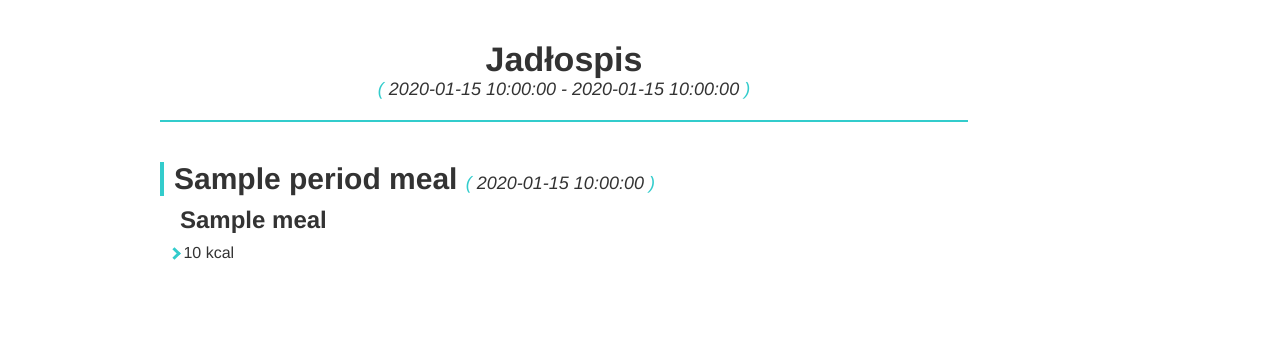
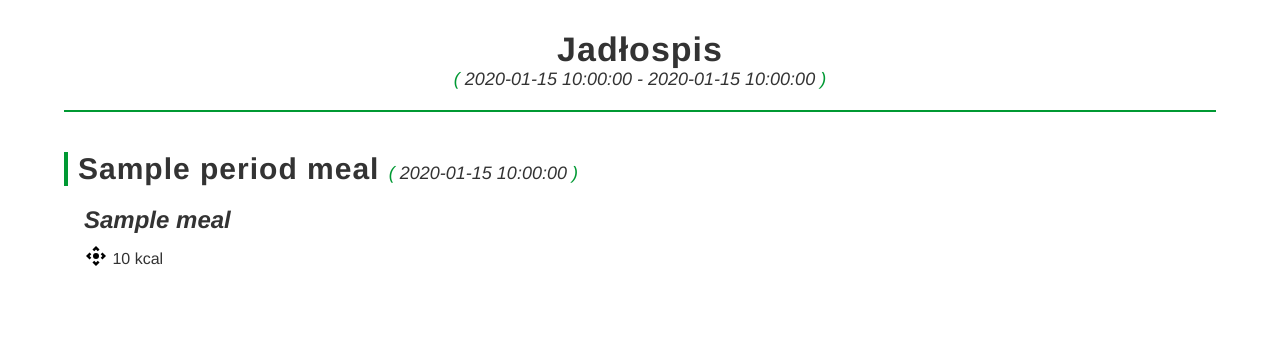
Before and after one commit to kzadlo/diet-generator, a Symfony app: template templates/diet-pdf.html.twig in a window 1280 px wide. Shown: the top 341 px of the page. Run offline with Twig, Linux system fonts and the light colour scheme; the template is opened without the code that fills it: most values are stand-ins (such as "Sample title", 1, 10 or a date in 2020); some libraries are stand-ins or nearby versions.

Commit message:
Styling diet pdf

```diff
--- a/public/css/pdf.css
+++ b/public/css/pdf.css
@@ -17,59 +17,33 @@ h3 {
     font-size: 24px;
 }
 
-i.arrow {
-    border: solid #3cc;
-    border-width: 0 3px 3px 0;
-    display: inline-block;
-    padding: 3px;
-}
-
-.right {
-    transform: rotate(-45deg);
-    -webkit-transform: rotate(-45deg);
-}
-
-.left {
-    transform: rotate(135deg);
-    -webkit-transform: rotate(135deg);
-}
-
-.up {
-    transform: rotate(-135deg);
-    -webkit-transform: rotate(-135deg);
-}
-
-.down {
-    transform: rotate(45deg);
-    -webkit-transform: rotate(45deg);
-}
-
 .new-page {
     page-break-before: always;
 }
 
 span.color-element {
-    color: #3cc;
+    color: #009933;
 }
 
 span.date-range {
     font-style: italic;
     font-size: 18px;
     font-weight: lighter;
+    letter-spacing: normal !important;
 }
 
 div.container {
-    margin: 10px 160px;
-    padding: 10px 0;
-    width: 60%;
+    margin: 10px auto;
+    padding: 10px auto;
+    width: 90%;
 }
 
 div.diet-title-box {
     text-align: center;
     width: 100%;
-    padding: 20px;
+    padding: 20px 0;
     margin: 0 auto;
-    border-bottom: 2px solid #3cc;
+    border-bottom: 2px solid #009933;
 }
 
 div.day-box {
@@ -78,7 +52,7 @@ div.day-box {
 
 div.meal-box {
     page-break-inside: avoid !important;
-    margin: 0 10px;
+    margin: 10px;
 }
 
 div.content-box {
@@ -89,12 +63,14 @@ div.content-box {
 .diet-title {
     margin: 0;
     padding: 0;
+    letter-spacing: 1px;
 }
 
 .day-title {
     margin: 0;
     padding: 0 10px;
-    border-left: 4px solid #3cc;
+    border-left: 4px solid #009933;
+    letter-spacing: 1px;
 }
 
 .meal-title {
@@ -111,11 +87,16 @@ div.content-box {
 .content-text {
     padding: 10px;
     margin: 0;
+    line-height: 150%;
+}
+
+span.calories {
+    padding: 10px;
 }
 
 ul.recipe-list {
     margin: 0;
-    padding: 6px;
+    padding: 10px 0;
     list-style: none;
 }
 
@@ -123,3 +104,7 @@ ul.recipe-list li {
     margin: 0;
     padding: 0;
 }
+
+.icon {
+    vertical-align: bottom;
+}
--- a/templates/diet-pdf.html.twig
+++ b/templates/diet-pdf.html.twig
@@ -28,26 +28,37 @@
                     </h2>
                     {% for meal in day.meals %}
                         <div class="meal-box">
-                            <h3 class="meal-title">{{ meal.mealName }}</h3>
-                            <i class="arrow right"></i>
-                            {{ meal.caloriesQuantity }} kcal
+                            <h3 class="meal-title"><em>{{ meal.mealName }}</em></h3>
+                            <span class="calories">
+                                <img class="icon" src="{{ public_path }}{{ asset('icon/kcal.svg') }}" alt="kcal" />
+                                {{ meal.caloriesQuantity }} kcal
+                            </span>
                             <div class="content-box">
                                 {% if meal.mealId in periodIngredients|keys %}
-                                    <span class="color-element content-title">Składniki</span>
+                                    <span class="color-element content-title">
+                                        Składniki
+                                    <img class="icon" src="{{ public_path }}{{ asset('icon/ingredient.svg') }}" alt="ingredient" />
+                                    </span>
                                     <div class="content-text">
                                         {% for mealIngredients in periodIngredients[meal.mealId] %}
-                                            <span>{{ mealIngredients.weight }}g {{ mealIngredients.name }}{{ loop.last ? '' : ', ' }}</span>
+                                            <span><em>{{ mealIngredients.weight }}g</em> {{ mealIngredients.name }}{{ loop.last ? '' : ', ' }}</span>
                                         {% endfor %}
                                     </div>
                                 {% endif %}
                             </div>
                             <div class="content-box">
                                 {% if meal.mealId in periodRecipes|keys %}
-                                    <span class="color-element content-title">Sposób przygotowania</span>
+                                    <span class="color-element content-title">
+                                        Sposób przygotowania
+                                     <img class="icon" src="{{ public_path }}{{ asset('icon/menu.svg') }}" alt="menu" />
+                                    </span>
                                     <div class="content-text">
                                         <ul class="recipe-list">
                                             {% for order,step in periodRecipes[meal.mealId] %}
-                                                <li><i class="arrow right"></i> {{ step }}</li>
+                                                <li>
+                                                    <img class="icon" src="{{ public_path }}{{ asset('icon/step.svg') }}" alt="step" />
+                                                    {{ step }}
+                                                </li>
                                             {% endfor %}
                                         </ul>
                                     </div>
```
Also changed, not shown: src/Diet/Application/Service/DietPdfGenerator.php (+10 -1 lines), public/icon/date.svg (added), public/icon/ingredient.svg (added), public/icon/kcal.svg (added), public/icon/menu.svg (added), public/icon/step.svg (added).
